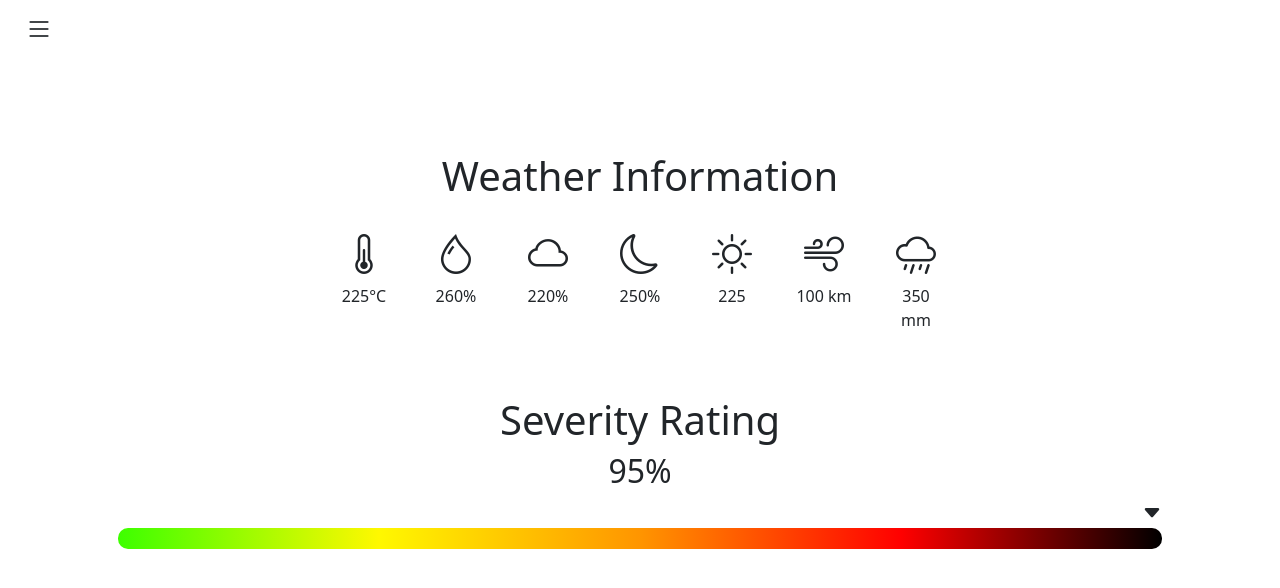
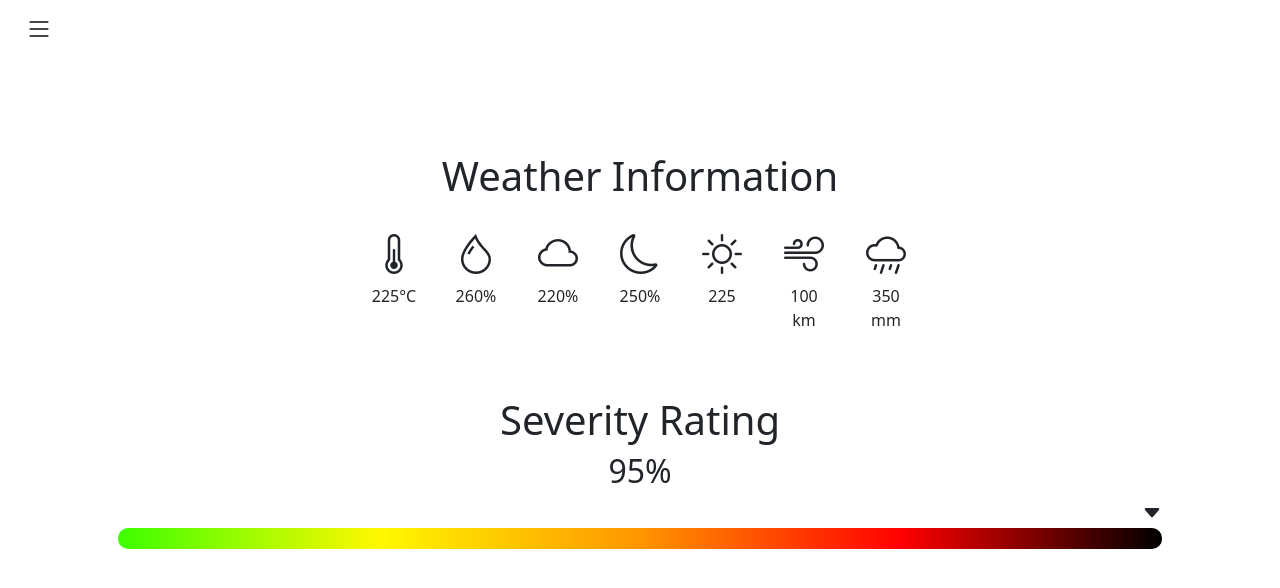
Before and after one commit to lachietech/Personal-Website, a Flask app: page /meandersuite/suite in a window 1280 px wide. Shown: the top 588 px of the page. Run offline with Flask 3, Linux system fonts and the light colour scheme; some libraries are stand-ins or nearby versions.

Commit message:
Update MS0

```diff
--- a/templates/meandersuiteprerelease/suitefiles/index.html
+++ b/templates/meandersuiteprerelease/suitefiles/index.html
@@ -30,7 +30,7 @@
         }
         .weather-info div {
             text-align: center;
-            width: 60px;
+            width: 50px;
         }
         </style>
     </head>
```
